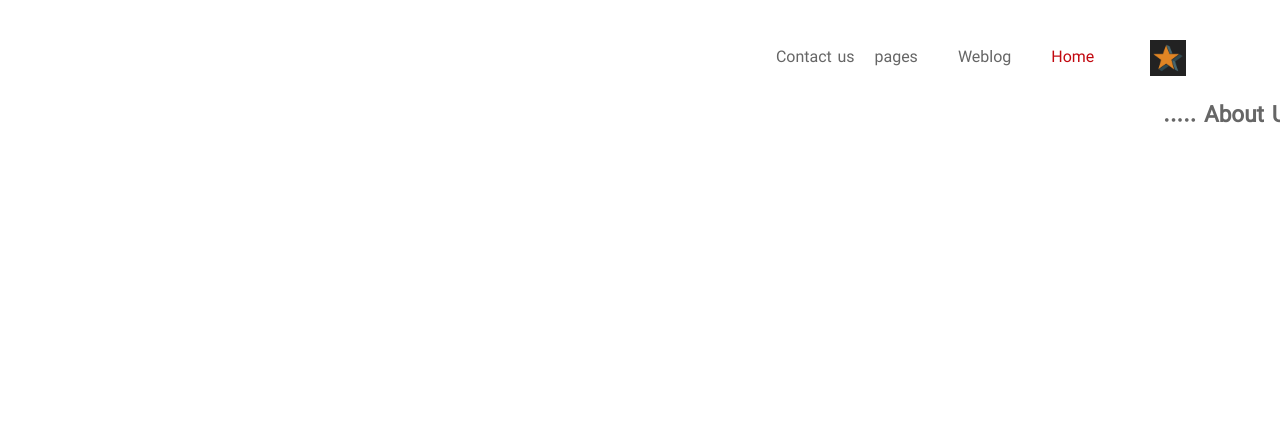
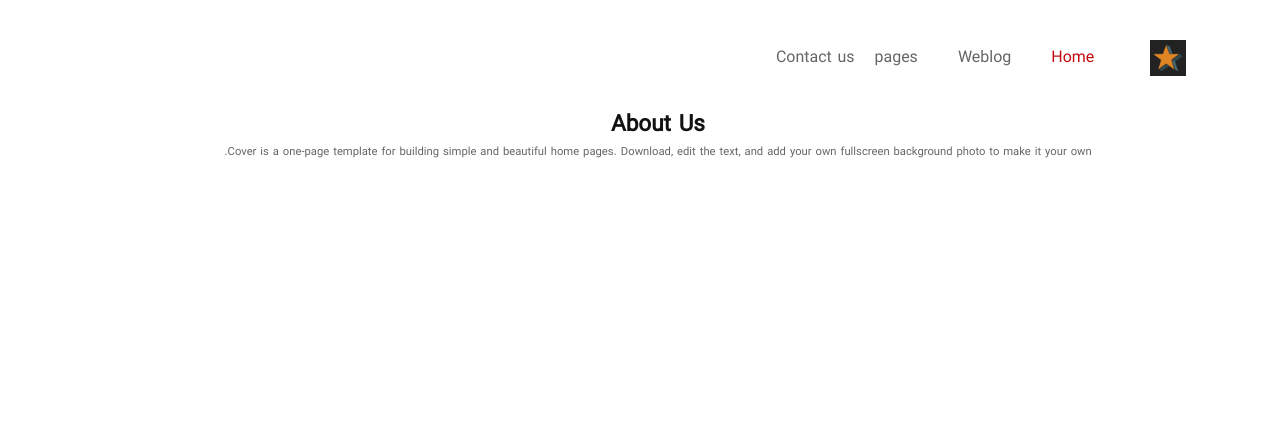
Before and after one commit to Saeed9731/Django_Online_Shope_PostgreSql, a Django app: page /aboutus/ in a window 1280 px wide. Shown: the top 443 px of the page. Before the commit the page ends 123 px from the top, so only its background shows below. Run offline with Django 4.2, Linux system fonts and the light colour scheme; parts of the project's set-up code (start-up, migrations or seed data) failed here and were passed over; some libraries are stand-ins or nearby versions; some web fonts are replaced.

Commit message:
edited home and about us

```diff
--- a/pages/templates/pages/aboutus.html
+++ b/pages/templates/pages/aboutus.html
@@ -1,15 +1,22 @@
 {% extends '_base.html' %}
 
+{% load rosetta %}
+{% load i18n %}
 
 {% block page_title %}
-about Us
+    {% trans 'about Us' %}
 {% endblock page_title %}
 
 {% block content %}
-    <h1>
-        <a href="{% url 'home' %}">
+    <body class="text-center">
+    <div class="cover-container d-flex h-100 p-3 mx-auto flex-column">
+        <main role="main" class="inner cover">
+            <a href="{% url 'home' %}">
+            <h1 class="cover-heading">{% trans 'About Us' %}</h1>
+            </a>
+            <p class="lead">Cover is a one-page template for building simple and beautiful home pages. Download, edit
+                the text, and add your own fullscreen background photo to make it your own.</p>
+        </main>
 
-            About Us .....
-        </a>
-    </h1>
+    </div>
 {% endblock %}
```
Also changed, not shown: templates/home.html (+10 -7 lines), templates/locale/fa/LC_MESSAGES/django.po, 1 other file.
